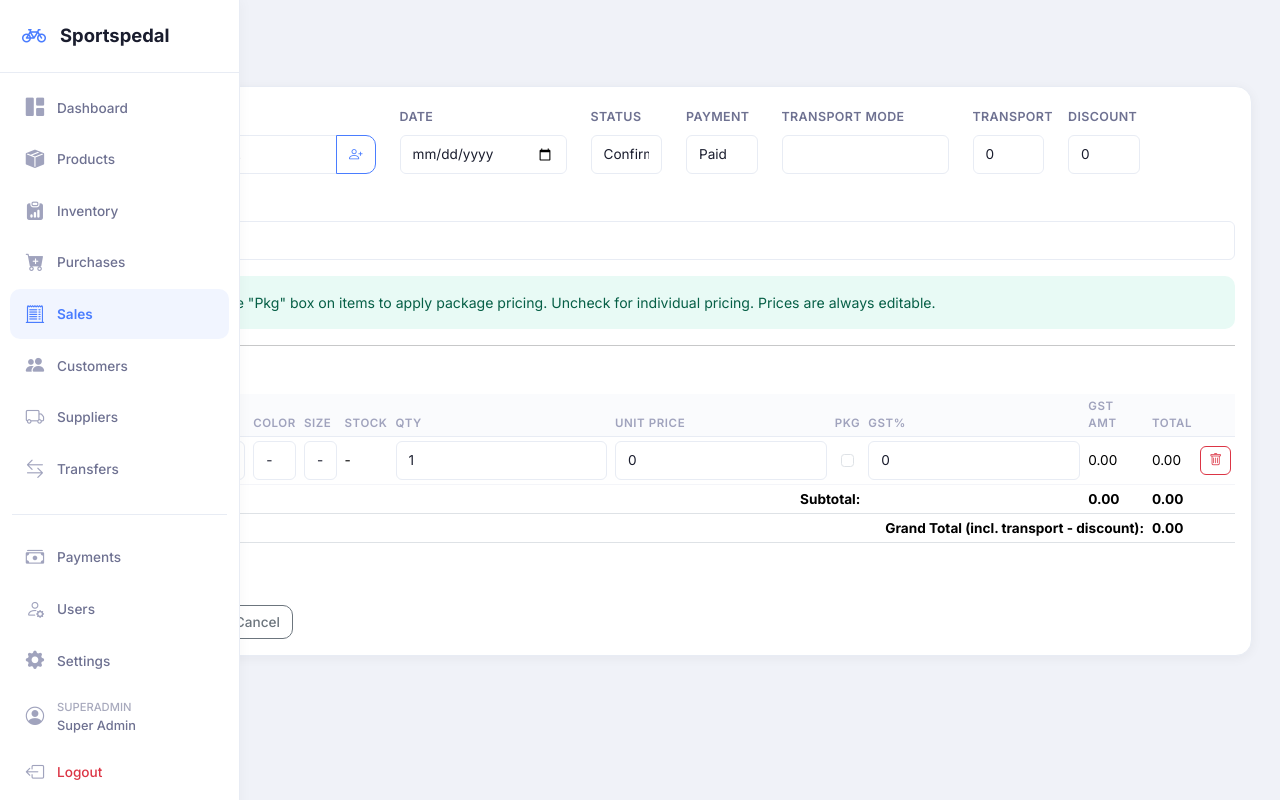
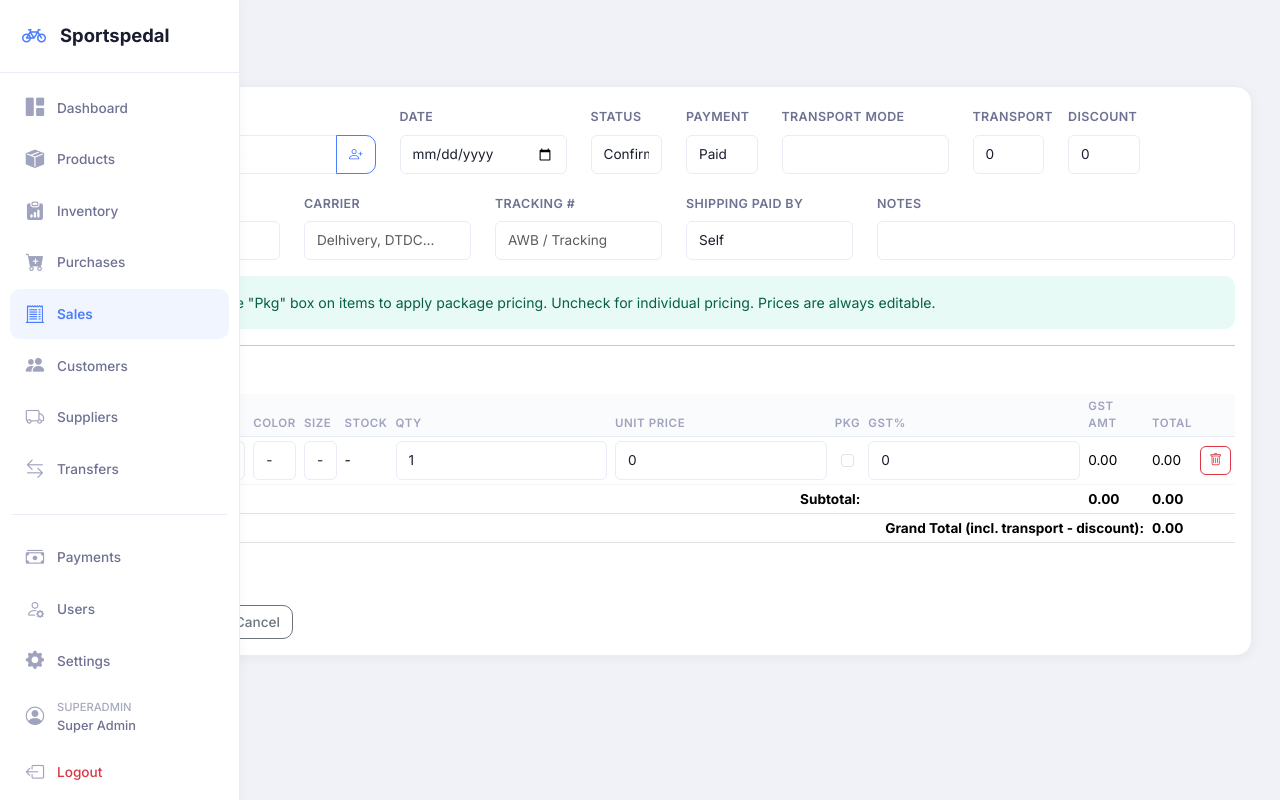
Before and after one commit to Laaxxmm/sportspedal, a Flask app: page /sales/new in a window 1280 px wide. Run offline with Flask 3, Linux system fonts and the light colour scheme; a user stored in the database is signed in; some libraries are stand-ins or nearby versions.

Commit message:
Shipping cost tracking with supplier credit system
Sales:
- New fields: shipping_cost, shipping_carrier, shipping_tracking,
  shipping_paid_by (self/supplier)
- Shipping section on new sale and edit sale forms
- Sale detail shows shipping info with carrier/tracking
- "Supplier pays" option creates a shipping credit

Supplier Account (dashboard KPI):
- Shows "Shipping Credit" line when supplier owes shipping
- Net Due = Owed - Paid - Shipping Credit
- Revenue - Net Due = cash in hand calculation updated

Payments:
- New "Shipping Deduction" field when recording payment
- Deduct shipping credit from payment amount
- Payment list shows shipping credit KPI card
- Flash message shows deduction amount

Supplier Portal:
- Net Balance reflects shipping credits
- Shows pending shipping credit amount

Schema check updated to test shipping_cost and shipping_deduction
columns for Railway auto-rebuild.

Co-Authored-By: Claude Opus 4.6 (1M context) <noreply@anthropic.com>

```diff
--- a/app/models.py
+++ b/app/models.py
@@ -276,6 +276,10 @@ class SaleOrder(db.Model):
     discount_amount = db.Column(db.Float, default=0)
     is_package = db.Column(db.Boolean, default=False)
     package_type = db.Column(db.String(50))
+    shipping_cost = db.Column(db.Float, default=0)
+    shipping_carrier = db.Column(db.String(100))
+    shipping_tracking = db.Column(db.String(100))
+    shipping_paid_by = db.Column(db.String(20), default='self')  # self | supplier
     notes = db.Column(db.Text)
     created_at = db.Column(db.DateTime, default=datetime.utcnow)
 
@@ -368,6 +372,7 @@ class SupplierPayment(db.Model):
     supplier_id = db.Column(db.Integer, db.ForeignKey('supplier.id'), nullable=False)
     payment_date = db.Column(db.Date, nullable=False, default=date.today)
     amount = db.Column(db.Float, nullable=False)
+    shipping_deduction = db.Column(db.Float, default=0)  # Shipping credit deducted from this payment
     payment_mode = db.Column(db.String(50))  # cash | bank_transfer | upi | cheque
     reference_number = db.Column(db.String(100))
     notes = db.Column(db.Text)
--- a/app/routes/sales.py
+++ b/app/routes/sales.py
@@ -109,6 +109,10 @@ def new_sale():
             transport_mode=request.form.get('transport_mode', ''),
             transport_charge=float(request.form.get('transport_charge', 0)),
             discount_amount=float(request.form.get('discount_amount', 0)),
+            shipping_cost=float(request.form.get('shipping_cost', 0)),
+            shipping_carrier=request.form.get('shipping_carrier', ''),
+            shipping_tracking=request.form.get('shipping_tracking', ''),
+            shipping_paid_by=request.form.get('shipping_paid_by', 'self'),
             notes=request.form.get('notes', ''),
         )
         db.session.add(sale)
@@ -225,6 +229,10 @@ def edit_sale(id):
         sale.transport_mode = request.form.get('transport_mode', '')
         sale.transport_charge = float(request.form.get('transport_charge', 0))
         sale.discount_amount = float(request.form.get('discount_amount', 0))
+        sale.shipping_cost = float(request.form.get('shipping_cost', 0))
+        sale.shipping_carrier = request.form.get('shipping_carrier', '')
+        sale.shipping_tracking = request.form.get('shipping_tracking', '')
+        sale.shipping_paid_by = request.form.get('shipping_paid_by', 'self')
         sale.notes = request.form.get('notes', '')
 
         # Delete old items and recreate
--- a/app/templates/sales/form.html
+++ b/app/templates/sales/form.html
@@ -57,7 +57,26 @@
             </div>
 
             <div class="row mb-3">
-                <div class="col-md-12">
+                <div class="col-md-2">
+                    <label class="form-label">Shipping Cost</label>
+                    <input type="number" name="shipping_cost" class="form-control" step="0.01" value="0" id="shipping-cost">
+                </div>
+                <div class="col-md-2">
+                    <label class="form-label">Carrier</label>
+                    <input type="text" name="shipping_carrier" class="form-control" placeholder="Delhivery, DTDC...">
+                </div>
+                <div class="col-md-2">
+                    <label class="form-label">Tracking #</label>
+                    <input type="text" name="shipping_tracking" class="form-control" placeholder="AWB / Tracking">
+                </div>
+                <div class="col-md-2">
+                    <label class="form-label">Shipping Paid By</label>
+                    <select name="shipping_paid_by" class="form-select">
+                        <option value="self">Self</option>
+                        <option value="supplier">Supplier (credit)</option>
+                    </select>
+                </div>
+                <div class="col-md-4">
                     <label class="form-label">Notes</label>
                     <input type="text" name="notes" class="form-control" value="">
                 </div>
--- a/app/templates/supplier_portal/dashboard.html
+++ b/app/templates/supplier_portal/dashboard.html
@@ -43,9 +43,11 @@
     <div class="col-md-3">
         <div class="kpi-card {{ 'kpi-amber' if balance > 0 else 'kpi-emerald' }}">
             <div class="kpi-icon"><i class="bi bi-wallet2"></i></div>
-            <div class="kpi-label">Balance Due</div>
+            <div class="kpi-label">Net Balance</div>
             <div class="kpi-value">Rs.{{ "{:,.0f}".format(balance) }}</div>
-            <div class="kpi-sub">{{ 'pending' if balance > 0 else 'settled' }}</div>
+            <div class="kpi-sub">
+                {% if shipping_pending > 0 %}after Rs.{{ "{:,.0f}".format(shipping_pending) }} shipping credit{% else %}{{ 'pending' if balance > 0 else 'settled' }}{% endif %}
+            </div>
         </div>
     </div>
 </div>
--- a/run.py
+++ b/run.py
@@ -180,6 +180,8 @@ with app.app_context():
             with db.engine.connect() as conn:
                 conn.execute(text("SELECT cost_at_sale FROM sale_item LIMIT 1"))
                 conn.execute(text("SELECT supplier_id FROM user LIMIT 1"))
+                conn.execute(text("SELECT shipping_cost FROM sale_order LIMIT 1"))
+                conn.execute(text("SELECT shipping_deduction FROM supplier_payment LIMIT 1"))
         except Exception as e:
             print(f"=== Schema mismatch ({e}), rebuilding DB ===")
             db.session.remove()
```
Also changed, not shown: app/routes/payments.py (+33 -4 lines), app/routes/supplier_portal.py (+14 -1 lines), app/templates/dashboard.html (+5 -2 lines), app/templates/payments/form.html (+7 -0 lines), app/templates/payments/list.html (+14 -2 lines), app/templates/sales/detail.html (+8 -0 lines), app/templates/sales/edit.html (+20 -1 lines).
